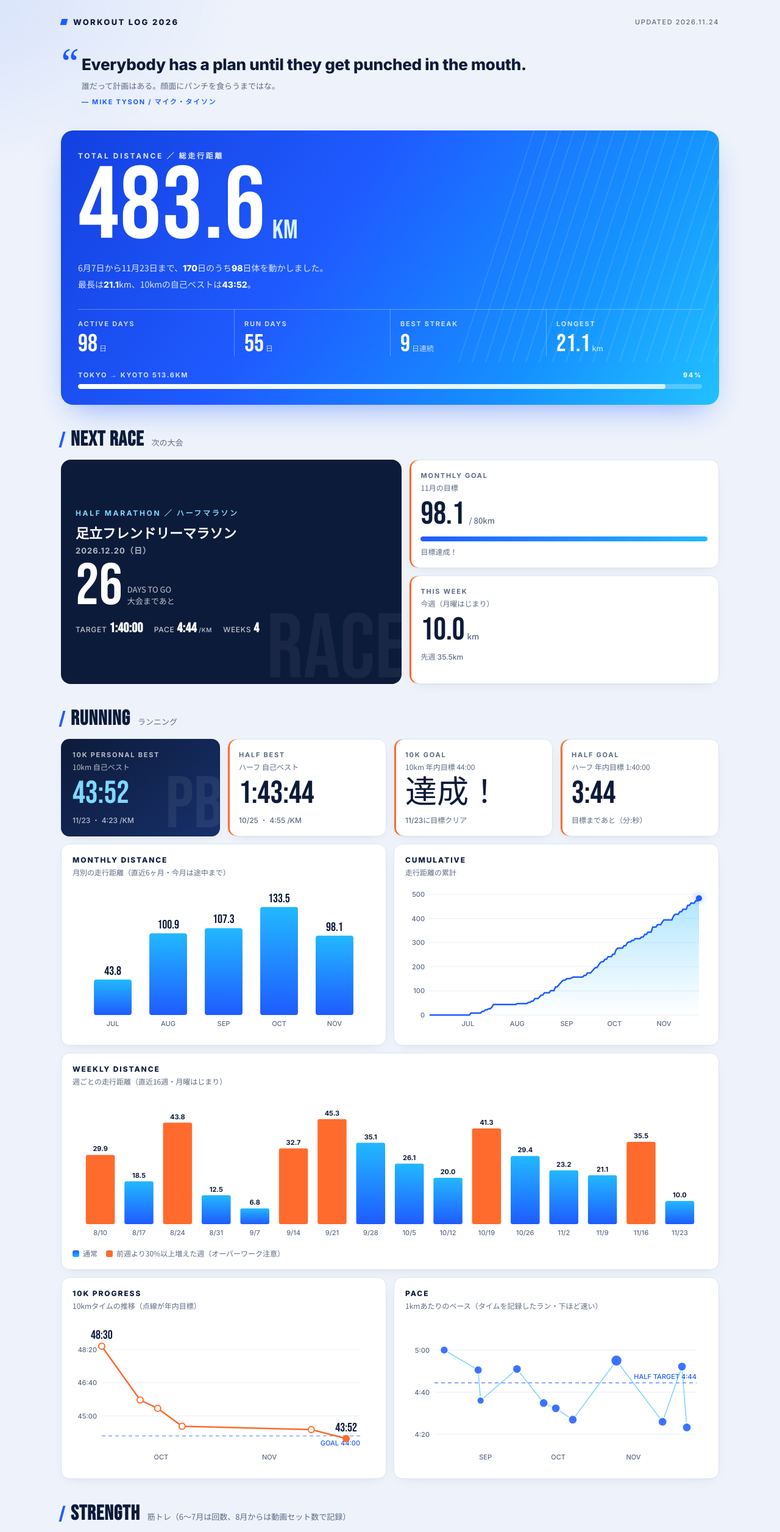
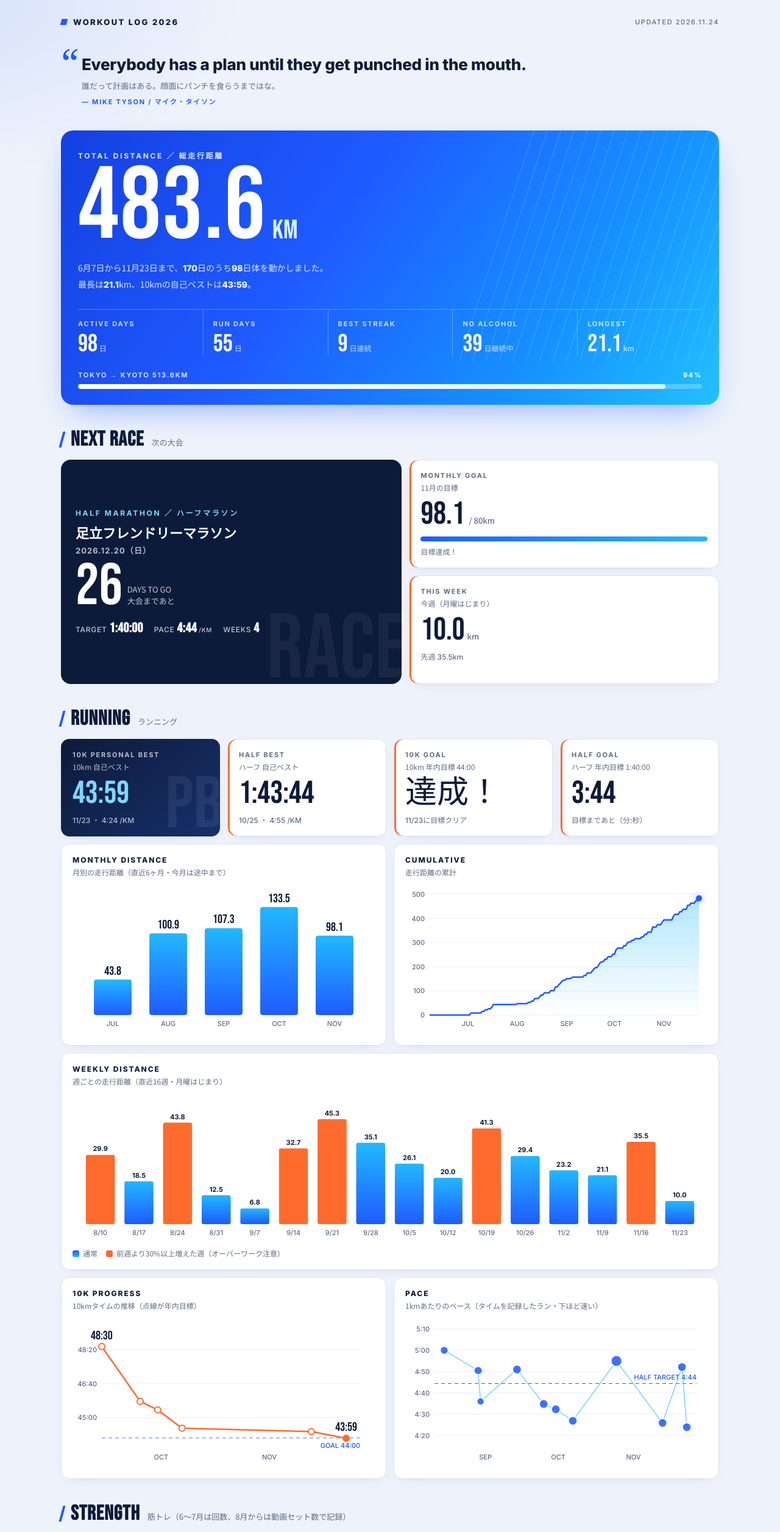
Before and after one commit to yuhei-h-9mm/workout-log, a plain HTML site: page index.html in a window 1280 px wide. Shown: the top 2513 px of the page at 61% size. Drawn offline with nearby package versions, Linux system fonts and the light colour scheme.

Commit message:
10km自己ベストを43:59に、禁酒の継続日数を追加
Co-Authored-By: Claude Opus 5.5 <noreply@anthropic.com>
Claude-Session: https://claude.ai/code/session_017aUikdCxmzkqxFawtXhNa3

```diff
--- a/data/records.json
+++ b/data/records.json
@@ -83,10 +83,10 @@
   {
    "date": "2026-11-23",
    "distance_km": 10.0,
-   "time": "43:52",
-   "seconds": 2632,
-   "pace": "4:23",
-   "note": "10km年内目標44:00達成。Nike 10KM最速記録43:52（ラン全体は10.01km 43:59・平均4:24・心拍167）"
+   "time": "43:59",
+   "seconds": 2639,
+   "pace": "4:24",
+   "note": "10km年内目標44:00達成（10.01kmを43:59・平均4:24・心拍167）"
   }
  ]
 }
--- a/index.html
+++ b/index.html
@@ -162,6 +162,7 @@ tbody tr:hover { background: var(--panel2); }
       <div class="hs"><div class="k">Active Days</div><div class="v"><span id="h-active">—</span><small>日</small></div></div>
       <div class="hs"><div class="k">Run Days</div><div class="v"><span id="h-run">—</span><small>日</small></div></div>
       <div class="hs"><div class="k">Best Streak</div><div class="v"><span id="h-streak">—</span><small>日連続</small></div></div>
+      <div class="hs"><div class="k">No Alcohol</div><div class="v"><span id="h-sober">—</span><small>日継続中</small></div></div>
       <div class="hs"><div class="k">Longest</div><div class="v"><span id="h-longest">—</span><small>km</small></div></div>
     </div>
     <div class="route">
@@ -568,6 +569,7 @@ Promise.all([fetch('data/daily.json').then((r) => r.json()), fetch('data/records
     window.NIKE = new Map(nike.rows.map((r) => [r.month, r]));
     const daily = d.rows, records = rec.rows, S = summarize(daily, records);
     fillNumbers(daily, S, d.updated, records);
+    if (d.last_drink) { const n = Math.round((todayJST() - utc(d.last_drink)) / 86400000); const el = $('h-sober'); if (el) el.textContent = n; }
     const drawAll = () => { drawMonthly(S); drawCum(S); drawWeekly(daily); drawPb(records); drawPace(records); drawHeat(daily); firstDraw = false; };
     drawAll();
     let t; window.addEventListener('resize', () => { clearTimeout(t); t = setTimeout(drawAll, 150); });
```
Also changed, not shown: data/daily.json.
